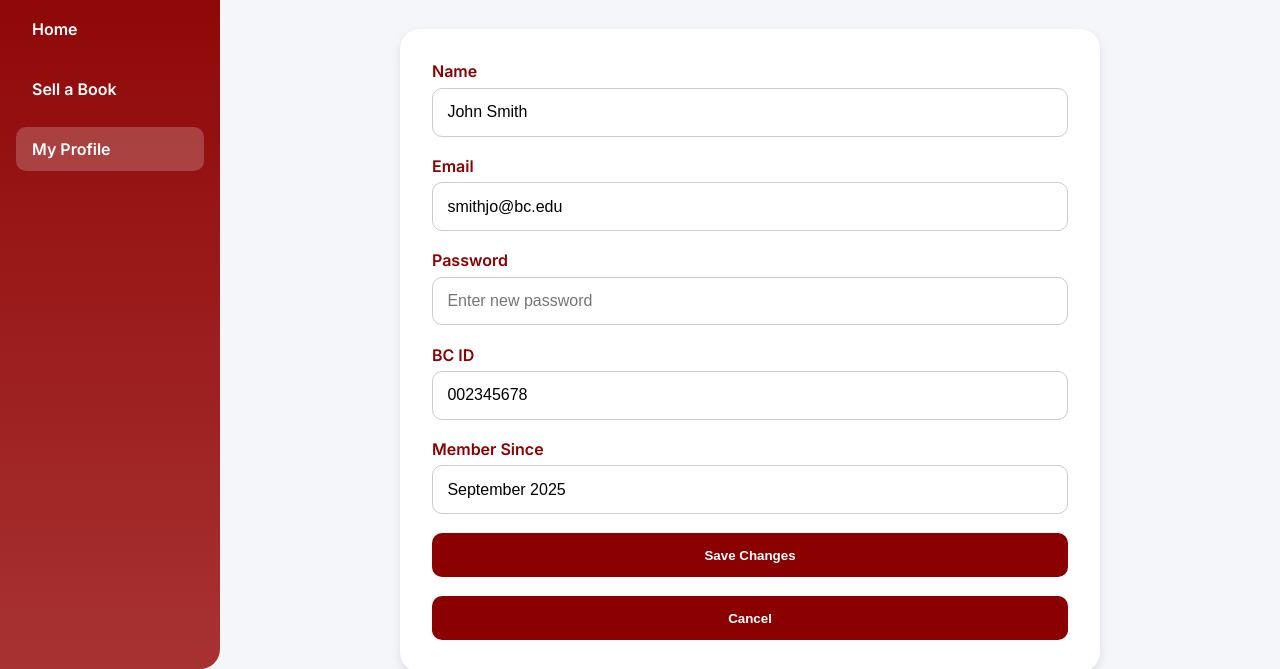
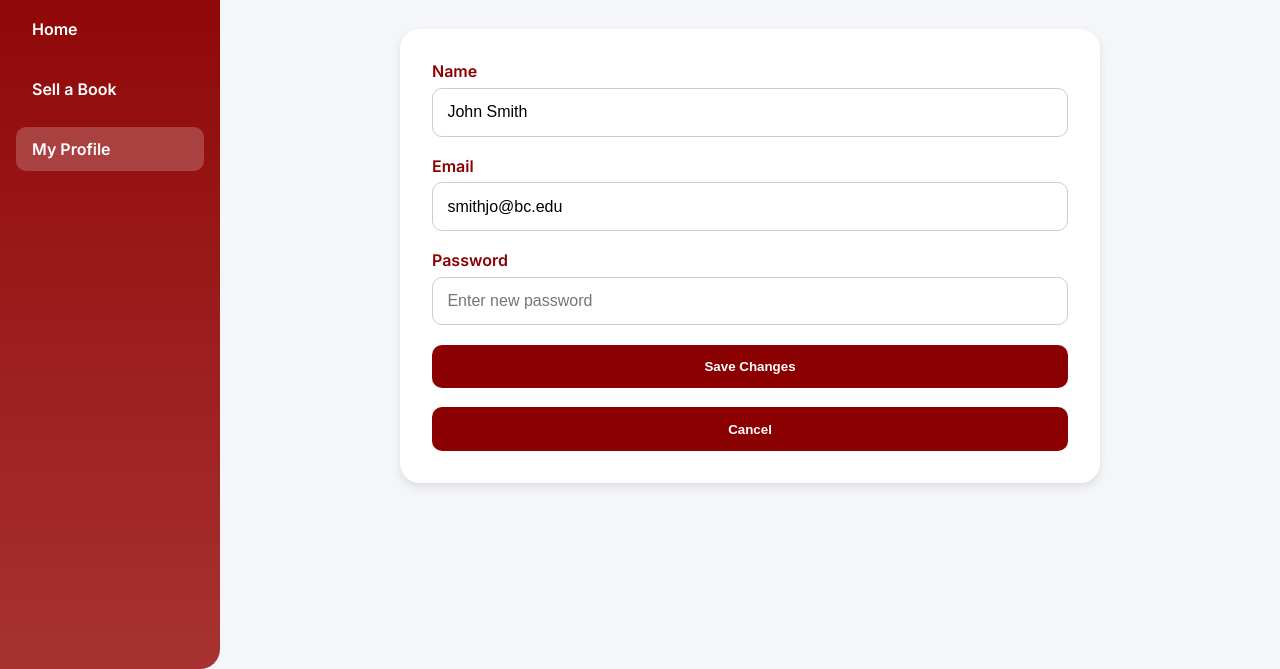
Before and after one commit to vic-ganson/BCBookSwap, a plain HTML site: page src/main/resources/templates/edit_profile.html in a window 1280 px wide. Shown: the part 131-800 px from the top of the page. Drawn offline with Linux system fonts and the light colour scheme.

Commit message:
Update edit_profile.html

```diff
--- a/src/main/resources/templates/edit_profile.html
+++ b/src/main/resources/templates/edit_profile.html
@@ -59,16 +59,6 @@
           <input type="password" id="password" placeholder="Enter new password">
         </div>
 
-        <div>
-          <label for="bcid">BC ID</label>
-          <input type="text" id="bcid" value="002345678" required>
-        </div>
-
-        <div>
-          <label for="member">Member Since</label>
-          <input type="text" id="member" value="September 2025" required>
-        </div>
-
         <button type="submit">Save Changes</button>
         <button type="button" onclick="window.location.href='/account'">Cancel</button>
       </form>
```
